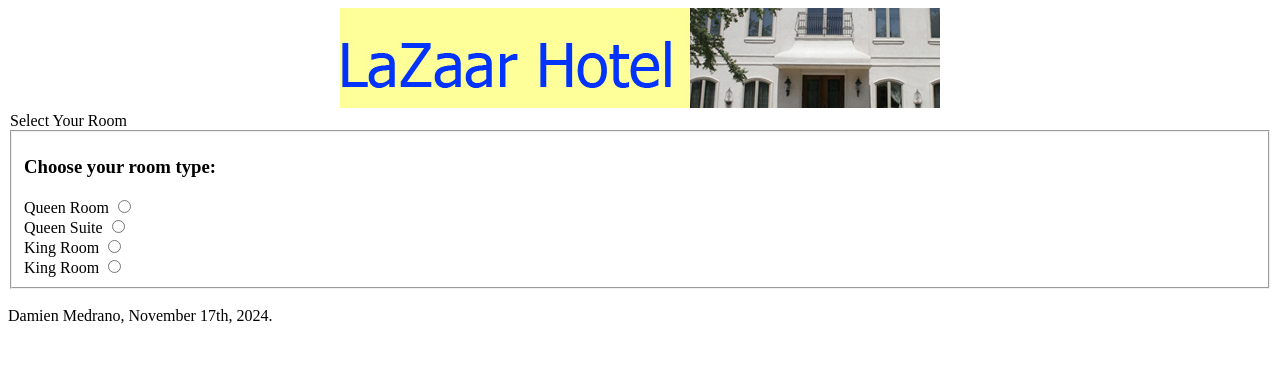
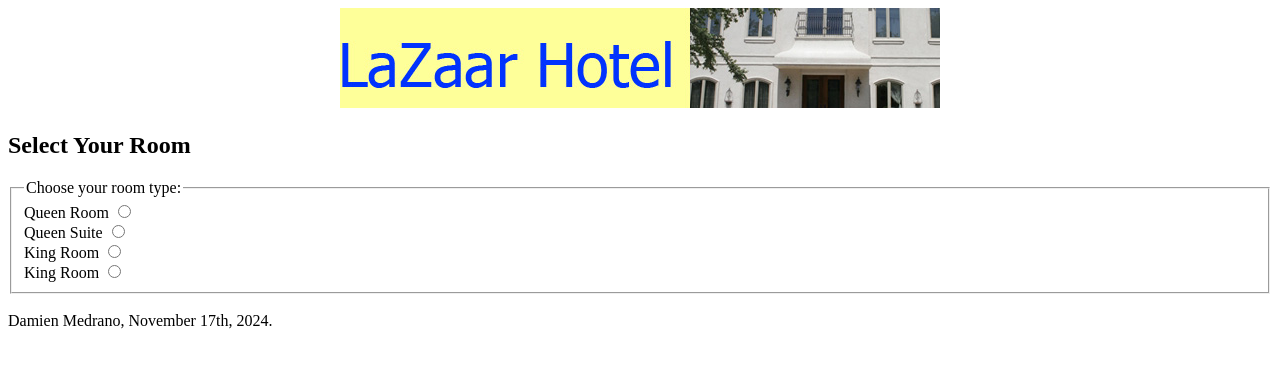
Before and after one commit to DeMedrano928/LaZaar-Hotel, a plain HTML site: page 17_Activity1_accessibility.html in a window 1280 px wide. Drawn offline with Linux system fonts and the light colour scheme.

Commit message:
Add files via upload

```diff
--- a/17_Activity1_accessibility.html
+++ b/17_Activity1_accessibility.html
@@ -10,10 +10,10 @@
 </header>
 
 <section>
-	<legend>Select Your Room</legend>
+	<h2>Select Your Room</h2>
 		<form action="#" method="post">
 			<fieldset>
-				<h3>Choose your room type:</h3>
+				<legend>Choose your room type:</legend>
 
 				<label for="queen">Queen Room</label>
 				<input type="radio" id="queen" name="room" value="queen"> </br>
```
